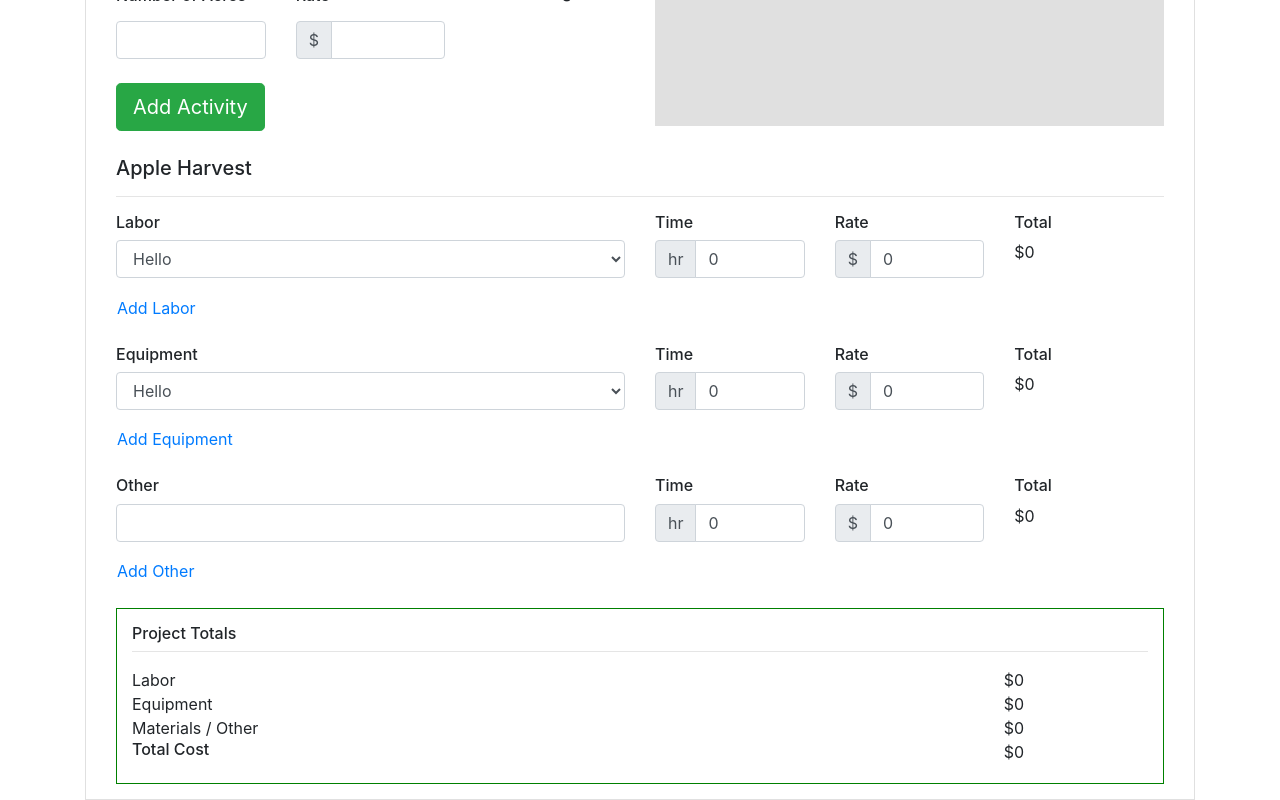
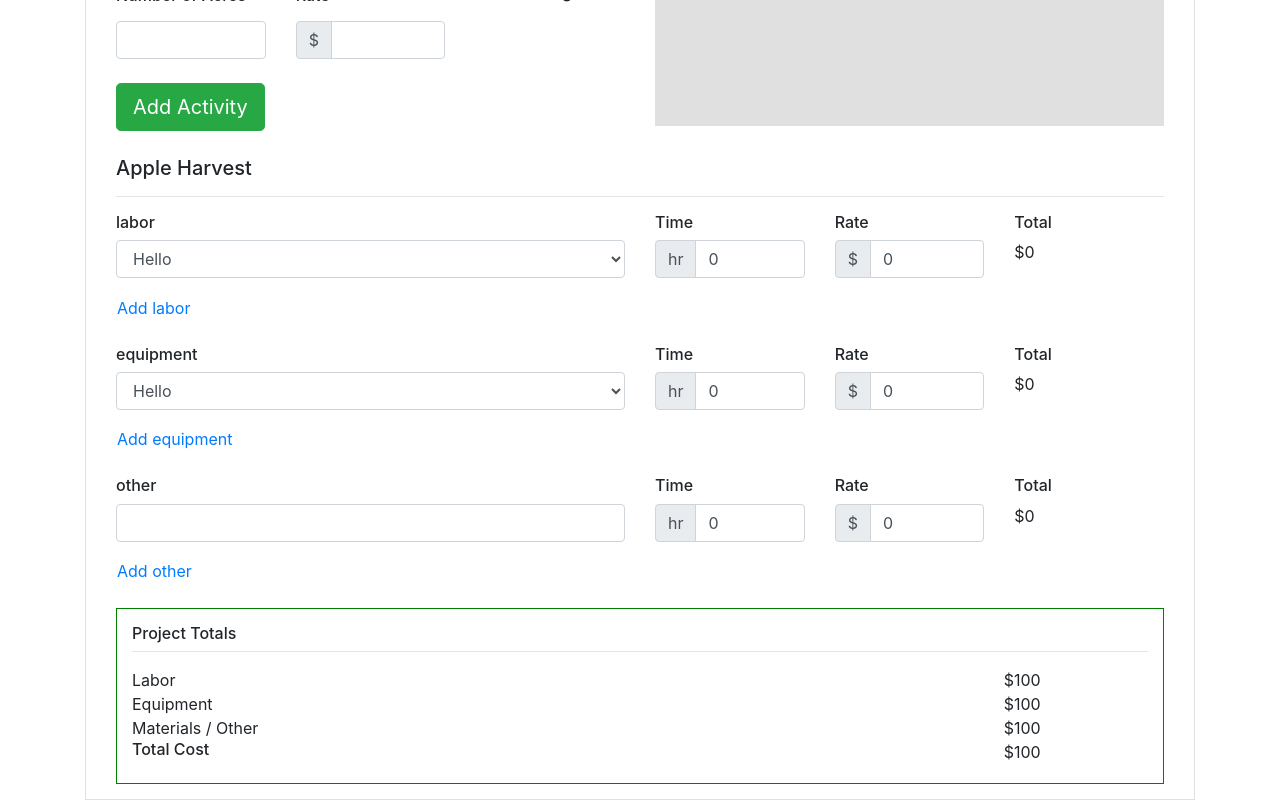
Before and after one commit to ucdavis/ProjectReaper, a React (Create React App) app in the folder Reaper.Web/ClientApp/: page / in a window 1280 px wide. Shown: the part 725-1525 px from the top of the page. Built offline with nearby package versions, Linux system fonts and the light colour scheme; no server answers.

Commit message:
Created better passing of states for workitems

```diff
--- a/Reaper.Web/ClientApp/src/components/ActivityAction.tsx
+++ b/Reaper.Web/ClientApp/src/components/ActivityAction.tsx
@@ -1,31 +1,24 @@
-import React, { Dispatch, SetStateAction, useState } from "react";
+import React, { Dispatch, SetStateAction } from "react";
 import { Button, Col, Row } from "reactstrap";
 import { ActivityActionItem } from "./ActivityActionItem";
+import { WorkItem } from "../types";
 
 interface IProps {
-  activityTotal: number;
   actionType: string;
-  activityTotalChange: Dispatch<SetStateAction<number>>;
+  workItems: WorkItem[];
+  fields: WorkItem[];
+  adjustWorkItems: Dispatch<SetStateAction<WorkItem[]>>;
 }
 
 export const ActivityAction = (props: IProps) => {
-  const [actionItems, setActionItems] = useState<JSX.Element[]>([
-    <ActivityActionItem
-      activityTotal={props.activityTotal}
-      changeTotal={props.activityTotalChange}
-      actionType={props.actionType}
-    />,
-  ]);
+  const addAction = (actionType: string) => {
+    const newAction = {
+      type: actionType,
+      quantity: 0,
+      rate: 0,
+    };
 
-  const addAction = () => {
-    setActionItems([
-      ...actionItems,
-      <ActivityActionItem
-        activityTotal={props.activityTotal}
-        changeTotal={props.activityTotalChange}
-        actionType={props.actionType}
-      />,
-    ]);
+    props.adjustWorkItems([...props.workItems, newAction]);
   };
 
   return (
@@ -45,8 +38,11 @@ export const ActivityAction = (props: IProps) => {
         </Col>
       </Row>
 
-      {actionItems.map((item) => item)}
-      <Button color="link" onClick={addAction}>
+      {props.fields.map((field) => (
+        <ActivityActionItem actionType={field.type} />
+      ))}
+
+      <Button color="link" onClick={() => addAction(props.actionType)}>
         Add {props.actionType}
       </Button>
     </div>
--- a/Reaper.Web/ClientApp/src/components/ActivityActionItem.tsx
+++ b/Reaper.Web/ClientApp/src/components/ActivityActionItem.tsx
@@ -1,4 +1,4 @@
-import React, { Dispatch, SetStateAction, useEffect, useState } from "react";
+import React, { useEffect, useState } from "react";
 import {
   FormGroup,
   Input,
@@ -11,8 +11,6 @@ import {
 
 interface IProps {
   actionType: string;
-  activityTotal: number;
-  changeTotal: Dispatch<SetStateAction<number>>;
 }
 
 export const ActivityActionItem = (props: IProps) => {
@@ -22,9 +20,7 @@ export const ActivityActionItem = (props: IProps) => {
 
   useEffect(() => {
     const totalAmount = units * rate;
-    const activityTotal = props.activityTotal + totalAmount;
     setTotal(totalAmount);
-    props.changeTotal(activityTotal);
   }, [units, rate]);
 
   return (
@@ -32,7 +28,7 @@ export const ActivityActionItem = (props: IProps) => {
       <Row>
         <Col xs="6">
           <FormGroup>
-            {props.actionType == "Other" ? (
+            {props.actionType == "other" ? (
               <Input />
             ) : (
               <Input type="select" name="select">
--- a/Reaper.Web/ClientApp/src/components/ActivityActionList.tsx
+++ b/Reaper.Web/ClientApp/src/components/ActivityActionList.tsx
@@ -1,34 +1,48 @@
 import React, { Dispatch, SetStateAction } from "react";
 import { ActivityAction } from "./ActivityAction";
+import { WorkItem } from "../types";
 
 interface IProps {
-  laborTotal: number;
-  equipmentTotal: number;
-  otherTotal: number;
-  laborChange: Dispatch<SetStateAction<number>>;
-  equipmentChange: Dispatch<SetStateAction<number>>;
-  otherChange: Dispatch<SetStateAction<number>>;
+  workItems: WorkItem[];
+  adjustWorkItems: Dispatch<SetStateAction<WorkItem[]>>;
 }
 
 export const ActivityActionList = (props: IProps) => {
+  let laborItems: WorkItem[] = [];
+  let equipmentItems: WorkItem[] = [];
+  let otherItems: WorkItem[] = [];
+
+  props.workItems.map((workItem) => {
+    if (workItem.type === "labor") {
+      laborItems.push(workItem);
+    } else if (workItem.type === "equipment") {
+      equipmentItems.push(workItem);
+    } else if (workItem.type === "other") {
+      otherItems.push(workItem);
+    }
+  });
+
   return (
     <div>
       <ActivityAction
-        actionType="Labor"
-        activityTotal={props.laborTotal}
-        activityTotalChange={props.laborChange}
+        actionType="labor"
+        fields={laborItems}
+        workItems={props.workItems}
+        adjustWorkItems={props.adjustWorkItems}
       />
       <br />
       <ActivityAction
-        actionType="Equipment"
-        activityTotal={props.equipmentTotal}
-        activityTotalChange={props.equipmentChange}
+        actionType="equipment"
+        fields={equipmentItems}
+        workItems={props.workItems}
+        adjustWorkItems={props.adjustWorkItems}
       />
       <br />
       <ActivityAction
-        actionType="Other"
-        activityTotal={props.otherTotal}
-        activityTotalChange={props.otherChange}
+        actionType="other"
+        fields={otherItems}
+        workItems={props.workItems}
+        adjustWorkItems={props.adjustWorkItems}
       />
       <br />
     </div>
--- a/Reaper.Web/ClientApp/src/components/ActivityForm.tsx
+++ b/Reaper.Web/ClientApp/src/components/ActivityForm.tsx
@@ -1,41 +1,39 @@
-import React, { useState } from "react";
+import React, { Dispatch, SetStateAction, useState } from "react";
 import { Col, Form, Row } from "reactstrap";
 import { ActivityActionList } from "./ActivityActionList";
 import { ActivityTotal } from "./ActivityTotal";
+import { WorkItem } from "../types";
 import "./ActivityForm.css";
 
-export const ActivityForm = () => {
-  const [laborTotal, setLaborTotal] = useState<number>(0);
-  const [equipmentTotal, setEquipmentTotal] = useState<number>(0);
-  const [otherTotal, setOtherTotal] = useState<number>(0);
+interface IProps {
+  workItems: WorkItem[];
+  adjustWorkItems: Dispatch<SetStateAction<WorkItem[]>>;
+}
 
+export const ActivityForm = (props: IProps) => {
   return (
     <div id="activityForm">
       <h5>Apple Harvest</h5>
       <hr />
       <Form>
         <ActivityActionList
-          laborTotal={laborTotal}
-          equipmentTotal={equipmentTotal}
-          otherTotal={otherTotal}
-          laborChange={setLaborTotal}
-          equipmentChange={setEquipmentTotal}
-          otherChange={setOtherTotal}
+          workItems={props.workItems}
+          adjustWorkItems={props.adjustWorkItems}
         />
       </Form>
 
       <div id="total">
         <h6>Project Totals</h6>
         <hr id="break" />
-        <ActivityTotal costName="Labor" cost={laborTotal} />
-        <ActivityTotal costName="Equipment" cost={equipmentTotal} />
-        <ActivityTotal costName="Materials / Other" cost={otherTotal} />
+        <ActivityTotal costName="Labor" cost={100} />
+        <ActivityTotal costName="Equipment" cost={100} />
+        <ActivityTotal costName="Materials / Other" cost={100} />
         <Row>
           <Col xs="10" sm="10">
             <h6>Total Cost</h6>
           </Col>
           <Col xs="2" sm="2">
-            ${laborTotal}
+            ${100}
           </Col>
         </Row>
       </div>
--- a/Reaper.Web/ClientApp/src/components/ActivitySection.tsx
+++ b/Reaper.Web/ClientApp/src/components/ActivitySection.tsx
@@ -1,4 +1,4 @@
-import React from "react";
+import React, { useState } from "react";
 import {
   Button,
   Container,
@@ -10,10 +10,31 @@ import {
   Label,
   Row,
 } from "reactstrap";
+import { WorkItem } from "../types";
 import { ActivityForm } from "./ActivityForm";
 import "./ActivitySection.css";
 
 export const ActivitySection = () => {
+  const [workItems, setWorkItems] = useState<WorkItem[]>([
+    {
+      type: "labor",
+      quantity: 0,
+      rate: 0,
+    },
+    {
+      type: "equipment",
+      quantity: 0,
+      rate: 0,
+    },
+    {
+      type: "other",
+      quantity: 0,
+      rate: 0,
+    },
+  ]);
+
+  console.log(workItems)
+
   return (
     <Container fluid id="activityContainer">
       {/* Header */}
@@ -80,7 +101,7 @@ export const ActivitySection = () => {
           </Row>
         </Container>
       </div>
-      <ActivityForm />
+      <ActivityForm workItems={workItems} adjustWorkItems={setWorkItems} />
     </Container>
   );
 };
```
Also changed, not shown: Reaper.Web/ClientApp/src/types.ts (+4 -3 lines).
